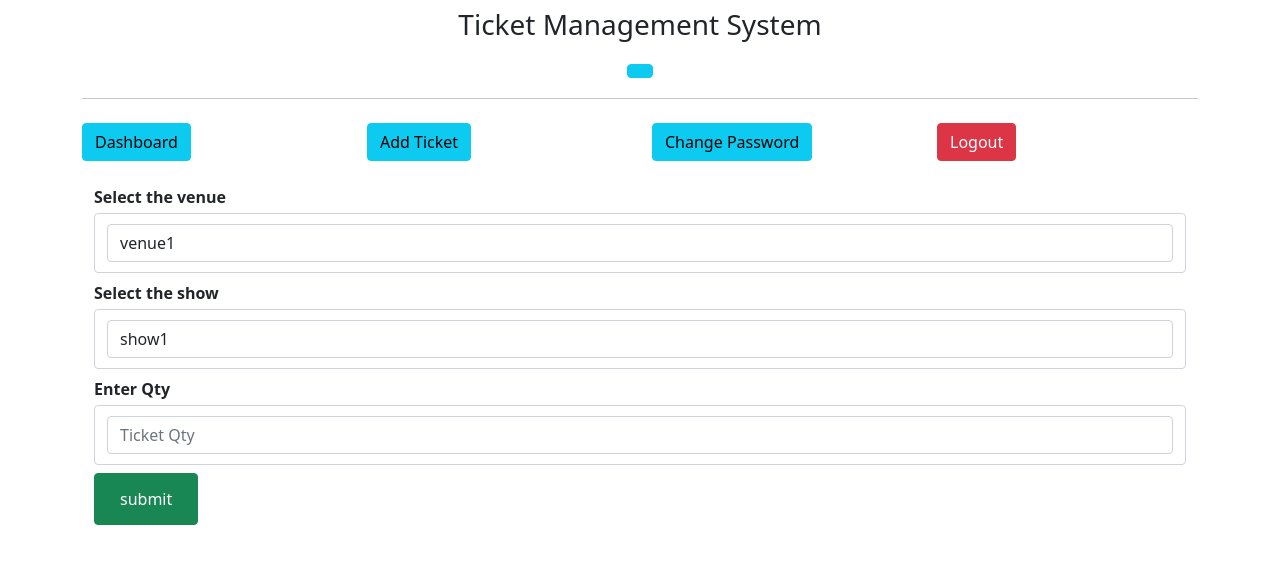
After one commit to tushar-corbic/ticket-booking-system, a Flask app: page /user/gotoaddticketpage in a window 1280 px wide. The commit adds this page. Shown: the top 564 px of the page. Run offline with Flask 3, Linux system fonts and the light colour scheme; a user stored in the database is signed in.

```diff
--- a/app.py
+++ b/app.py
@@ -132,7 +132,10 @@ def adminIndex():
             flash("Please enter all the fields", "danger")
             return redirect("/admin/")
         else:
+            # hashVar =bcrypt.generate_password_hash(password)
+            # print(hashVar,"------------------------")
             admins = Admin.query.filter_by(username=username).first()
+
             if admins and bcrypt.check_password_hash(admins.password, password):
                 session["admin_id"] = admins.id
                 session["admin_name"] = admins.username
@@ -148,10 +151,17 @@ def adminIndex():
 def adminDashboard():
     if not session.get("admin_id"):
         return redirect("/admin/")
-    totalUser=User.query.count()
-    totalApprove=User.query.filter_by(status=1).count()
-    NotTotalApprove=User.query.filter_by(status=0).count()
-    return render_template('admin/dashboard.html',title="Admin Dashboard",totalUser=totalUser,totalApprove=totalApprove,NotTotalApprove=NotTotalApprove)
+    # totalUser=User.query.count()
+    # totalApprove=User.query.filter_by(status=1).count()
+    # NotTotalApprove=User.query.filter_by(status=0).count()
+    addvenueform = AddVenueForm()
+    removevenueform = DeleteVenueForm()
+    addshowform = AddShowForm()
+    removeshowform = DeleteShowForm()
+    all_venue = [(i.id, i.name) for i in Venue.query.all()]
+    removevenueform.name.choices = all_venue
+    addshowform.venue.choices = all_venue
+    return render_template('admin/dashboard.html',title="Admin Dashboard",addvenueform = addvenueform, removevenueform = removevenueform, addshowform=addshowform, removeshowform=removeshowform)
 
 # admin get all user
 @app.route('/admin/get-all-user', methods=["POST","GET"])
@@ -160,7 +170,8 @@ def adminGetAllUser():
         return redirect('/admin/')
     if request.method== "POST":
         search=request.form.get('search')
-        users=User.query.filter(User.username.like('%'+search+'%')).all()
+        users = User.query.all()
+        # users=User.query.filter(User.username.like('%'+search+'%')).all()
         return render_template('admin/all-user.html',title='Approve User',users=users)
     else:
         users=User.query.all()
@@ -271,9 +282,7 @@ def adminindex():
 
 @app.route("/signupindex/", methods=["GET", "POST"])
 def signupindex():
-    print("this is firmt")
     form = RegisterForm()
-    print("isnafdna")
     if request.method == 'POST':
         if form.validate_on_submit()==False:
             hashed_password = bcrypt.generate_password_hash(form.password.data)
@@ -297,14 +306,18 @@ def signupindex():
 #     return render_template('dashboard.html')
 
 
-@app.route('/logout')
+@app.route('/logout/', methods=["POST","GET"])
 @login_required
 def logout():
-    session["user_id"]=None
-    session["user_name"] = None
-    # logout_user()
-    print("logouut--------------------")
-    return redirect("/")
+    print("asfd------------")
+    if request.method=='POST':
+        if session["user_id"]!=None and session["user_name"]!=None:
+            session["user_id"]=None
+            session["user_name"] = None
+            # logout_user()
+            print("logouut--------------------")
+            return redirect(url_for("index"))
+            # return redirect("/")
 
 
 @ app.route('/register', methods=['GET', 'POST'])
@@ -335,12 +348,12 @@ def addVenue():
     if not session.get('admin_id'):
         return redirect('/admin/')
     form = AddVenueForm()
-    if form.validate_on_submit():
+    if form.validate_on_submit()==False:
         new_venue = Venue(name=form.name.data,place = form.place.data, capacity = form.capacity.data)
         db.session.add(new_venue)
         db.session.commit()
         flash("added the venue successfully", "success")
-        return redirect("/admin/")
+        return redirect("/admin/dashboard")
     print("could not add the venue")
     raise ValidationError("Could not add Venue!!!!")
 
@@ -367,18 +380,23 @@ def deleteVenue():
     if not session.get("admin_id"):
         return redirect("/admin/")
     form = DeleteVenueForm()
-    all_venue = [(i.id, i.name) for i in Venue.query().all()]
-    form.name.choices = all_venue
-    if form.validate_on_submit():
-        old_venue = Venue().query.filter_by(name=form.name.data).first()
+    # all_venue = [(i.id, i.name) for i in Venue.query().all()]
+    # form.name.choices = all_venue
+    if form.validate_on_submit()==False:
+        print(form.name.data,"-----------------------------")
+        old_venue = Venue.query.filter_by(id=form.name.data).first()
+        print(Venue.query.all())
+        print(old_venue,"----------------------------")
         if old_venue=="":
             print("did not find the venue")
             flash("Did not found the venue for update", "danger")
+            return render_template("admin/dashboard.html")
         else:
-            Venue.query.filter_by(name=form.name.data).delete()
+            Venue.query.filter_by(id=form.name.data).delete()
+            db.session.commit()
             print("deleted the venue successfully")
             flash("Deleted the venue successfully", "success")
-            return redirect("/admin/")
+            return redirect("/admin/dashboard")
 
 ####################### api for venue end ########################################################3
 
@@ -391,17 +409,20 @@ def addShow():
     if not session.get('admin_id'):
         return redirect('/admin/')
     form = AddShowForm()
-    all_venue = [(i.id, i.name) for i in Venue.query().all()]
+    all_venue = [(i.id, i.name) for i in Venue.query.all()]
     form.venue.choices = all_venue
-    if form.validate_on_submit():
+    if form.validate_on_submit()==False:
         new_show = Show(name=form.name.data,ratings = form.ratings.data, tags = form.tags.data, ticketPrice = form.ticketPrice.data,
-                        Venue= form.venue.data)
+                        venue_id= form.venue.data)
         db.session.add(new_show)
         db.session.commit()
         flash("added the Show successfully", "success")
-        return redirect("/admin/")
+        return redirect("/admin/dashboard")
     print("could not add the Show")
-    raise ValidationError("Could not add Show!!!!")
+    flash("Could not add Show!!!!")
+    return redirect("/admin/dashboard")
+
+    # raise ValidationError("Could not add Show!!!!")
 
 @app.route("/admin/updateShow", methods=["GET", "POST"])
 def updateShow():
@@ -428,35 +449,47 @@ def deleteShow():
     if not session.get("admin_id"):
         return redirect("/admin/")
     form = DeleteShowForm()
-    all_venue = [(i.id, i.name) for i in Venue.query().all()]
-    form.venue.choices = all_venue
-    if form.validate_on_submit():
-        old_show = Show().query.filter_by(name=form.name.data).first()
+    all_show = [(i.id, i.name) for i in Show.query.all()]
+    form.name.choices = all_show
+    if form.validate_on_submit()==False:
+        old_show = Show.query.filter_by(id=form.name.data).first()
         if old_show=="":
-            print("did not find the Show")
+            # print("did not find the Show")
             flash("Did not found the Show for update", "danger")
+            return redirect("/admin/dashboard")
         else:
-            Show().query.filter_by(name=form.name.data).delete()
-            print("deleted the Shoe successfully")
+            Show.query.filter_by(id=form.name.data).delete()
+            db.session.commit()
+            # print("deleted the Shoe successfully")
             flash("Deleted the Show successfully", "success")
-            return redirect("/admin/")
+            return redirect("/admin/dashboard")
 
 
 
 ########################### api for show end ####################################################
 
 ############################ api for ticket booking #############################################
-@app.route("/user/addTicket", methods=["GET", "POST"])
-@login_required
-def addTicket():
-    # pass
+@app.route("/user/gotoaddticketpage")
+def gottoaddticketpage():
     if session["user_id"]!=None and session["user_name"]!=None:
         form = AddTicketForm()
         form.show_name.choices = [(i.id, i.name) for i in Show.query.all()]
         form.venue_name.choices= [(i.id, i.name) for i in Venue.query.all()]
-        if request.method=='POST':
+        return render_template("user/ticket.html", form = form)
+
+
+@app.route("/user/addTicket/", methods=["GET", "POST"])
+# @login_required
+def addTicket():
+    if session["user_id"]!=None and session["user_name"]!=None:
+        form = AddTicketForm()
+        # form.show_name.choices = [(i.id, i.name) for i in Show.query.all()]
+        # form.venue_name.choices= [(i.id, i.name) for i in Venue.query.all()]
+        # if request.method=='POST':
+        if form.validate_on_submit():
             selected_venue_name = form.venue_name.data
             form.show_name.choices = [(i.id,i.name) for i in Show.query.filter_by(venue_id=selected_venue_name).all()]
+            print("---------------------------------------------")
             print([(i.id,i.name) for i in Show.query.filter_by(venue_id=selected_venue_name).all()])
             selected_show_name = form.show_name.data
             selected_show = Show.query.filter_by(name=selected_show_name).first()
@@ -464,7 +497,11 @@ def addTicket():
             db.session.add(new_ticket)
             db.session.commit()
             return redirect(url_for("userDashboard"))
-            pass
+        elif request.method=='GET':
+            return redirect("/user/ticket.html")
+        return redirect(url_for("userDashboard"))
+    else:
+            return redirect("/")
 
 
 
--- a/templates/user/navbar.html
+++ b/templates/user/navbar.html
@@ -3,12 +3,19 @@
         <a href="/user/dashboard" class="btn btn-info w-full">Dashboard</a>
     </div>
     <div class="col-xl-3 col-lg-3 col-md-3 my-2 col-sm-12">
-        <a href="/user/update-profile" class="btn btn-info w-full">Update Profile</a>
+        <a href="gotoaddticketpage" class="btn btn-info w-full">Add Ticket</a>
+
+        <!-- <form action="/user/addTicket/" method="GET">
+            <input type="submit" value="Add Ticket" name="action1" class=" btn btn-info w-full"/>
+        </form> -->
     </div>
     <div class="col-xl-3 col-lg-3 col-md-3 my-2 col-sm-12">
         <a href="/user/change-password" class="btn btn-info w-full">Change Password</a>
     </div>
     <div class="col-xl-3 col-lg-3 col-md-3 my-2 col-sm-12">
-        <a href="{{url_for('logout')}}" class="btn btn-danger w-full">Logout</a>
+        <form action="/logout/" method="POST">
+        <input type="submit" value="Logout" name="action1" class=" btn btn-danger w-full"/>
+        </form>
+        <!-- <form type="submit" action="" method="POST"><a href="/logout/" class="btn btn-danger w-full">Logout</a></form> -->
     </div>
 </div>
--- /dev/null
+++ b/templates/user/ticket.html
@@ -0,0 +1,44 @@
+{% extends "user/layout.html"%}
+
+{% block content %}
+<div class="container">
+    {% with messages=get_flashed_messages(with_categories=true) %}
+    {% if messages %}
+    {% for category,message in messages %}
+    <div class="alert alert-{{category}}">
+        <strong>{{message}}</strong>
+    </div>
+    {% endfor %}
+    {% endif %}
+    {% endwith %}
+    {% include 'user/navbar.html' %}
+    <div class="container">
+        <div class="my-2">
+            <div class="table-responsive">
+                <form action="" method="POST">
+                    <div class="my-2">
+                        <label for=""><b>Select the venue </b></label>
+                        <span class="form-control my-1 ">{{ form.venue_name }}</span>
+                        <!-- <input type="text" name="fname" id="fname" class="form-control my-1"> -->
+
+                    </div>
+                    <div class="my-2">
+                        <label for=""><b>Select the show</b></label>
+                        <span class="form-control my-1 ">{{ form.show_name }}</span>
+                        <!-- <input type="text" name="lname" id="lname" class="form-control my-1"> -->
+                    </div>
+                    <div class="my-2">
+                        <label for=""><b>Enter Qty</b></label>
+                        <span class="form-control my-1 ">{{ form.ticketqty }}</span>
+                        <!-- <input type="text" name="lname" id="lname" class="form-control my-1"> -->
+                    </div>
+
+                    <span class="btn btn-success">{{ form.submit }}</span>
+
+
+                </form>
+            </div>
+        </div>
+    </div>
+</div>
+{% endblock content %}
```
Also changed, not shown: app2.py (added, +9 -0 lines), models.py (+21 -17 lines), templates/admin/all-user.html (+4 -6 lines), templates/admin/dashboard.html (+87 -16 lines), app.sqlite.
